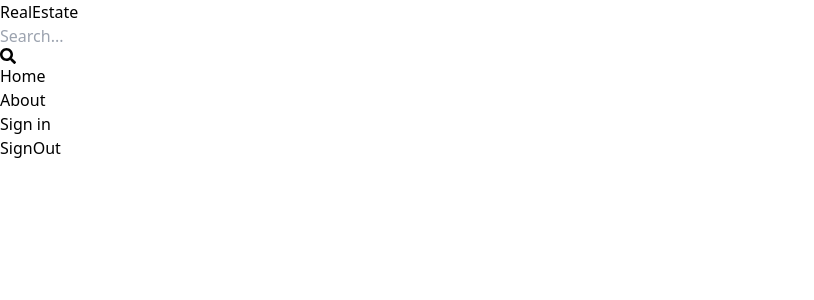
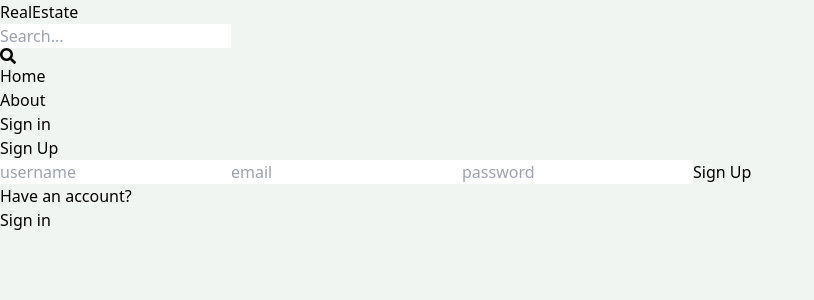
Before and after one commit to BuluSahoo/Real_Estate_MERN_Project, a React (Vite) app in the folder frontend/: page /sign-up in a window 1280 px wide. Shown: the top 300 px of the page, without its empty margins (0-814 px from the left). Built offline with nearby package versions, Linux system fonts and the light colour scheme.

Commit message:
sign up UI page is created

```diff
--- a/frontend/src/index.css
+++ b/frontend/src/index.css
@@ -1,3 +1,8 @@
 @tailwind base;
 @tailwind components;
 @tailwind utilities;
+
+
+body{
+    background-color: rgb(241, 245, 241);
+}
--- a/frontend/src/pages/SignUp.jsx
+++ b/frontend/src/pages/SignUp.jsx
@@ -1,11 +1,42 @@
-import React from 'react'
+import React from "react";
+import { Link } from "react-router-dom";
 
 const SignUp = () => {
   return (
-    <div>
-      SignOut
+    <div className=" p-3 max-w-lg mx-auto">
+      <h1 className=" text-3xl text-center font-semibold my-7">Sign Up</h1>
+      <form className="flex flex-col gap-4">
+        <input
+          type="text"
+          placeholder="username"
+          className=" border p-3 rounded-lg"
+          id="username"
+        />
+        <input
+          type="text"
+          placeholder="email"
+          className=" border p-3 rounded-lg"
+          id="email"
+        />
+        <input
+          type="text"
+          placeholder="password"
+          className=" border p-3 rounded-lg"
+          id="passwod"
+        />
+
+        <button className=" bg-slate-700 text-white p-3  rounded-lg uppercase hover:opacity-95 disabled: opacity-80">
+          Sign Up
+        </button>
+      </form>
+      <div className=" flex gap-2 mt-5">
+        <p>Have an account?</p>
+        <Link to={"/sign-in"}>
+          <span className=" text-blue-700">Sign in</span>
+        </Link>
+      </div>
     </div>
-  )
-}
+  );
+};
 
-export default SignUp
+export default SignUp;
```
